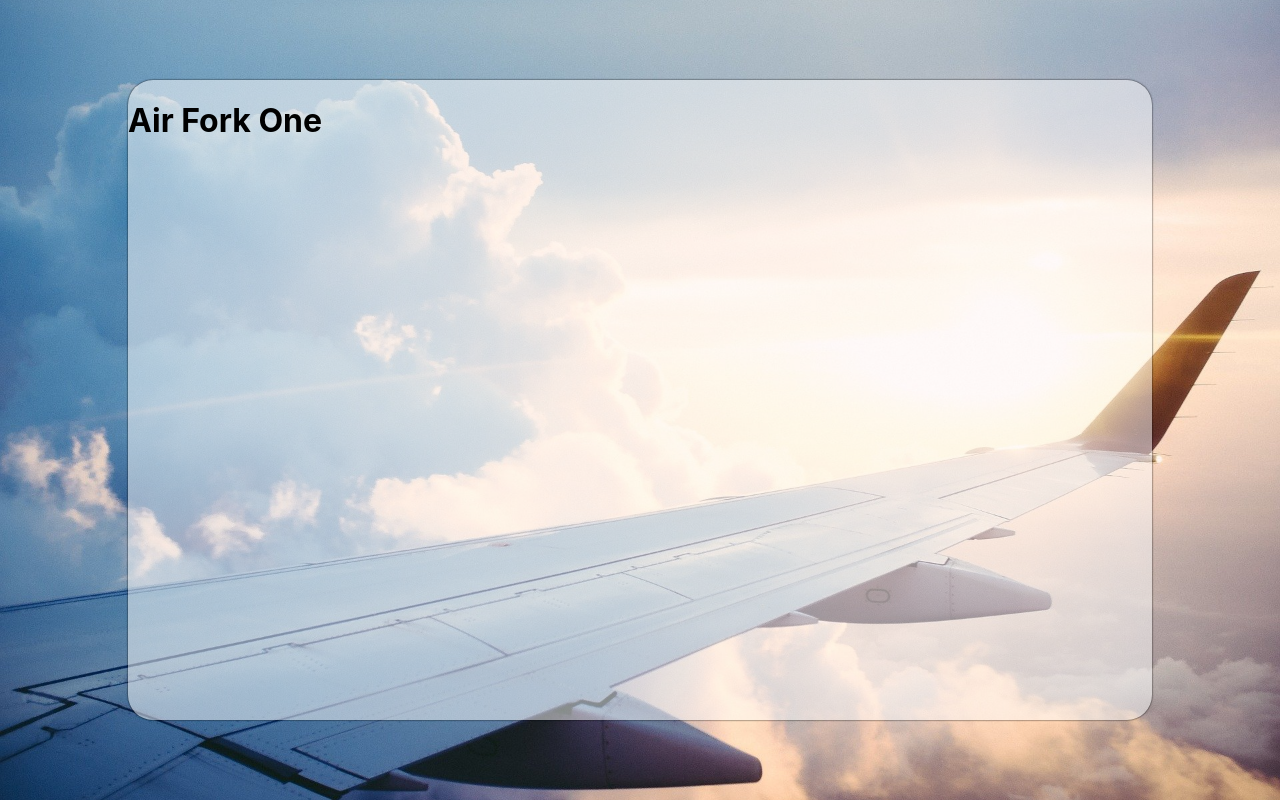
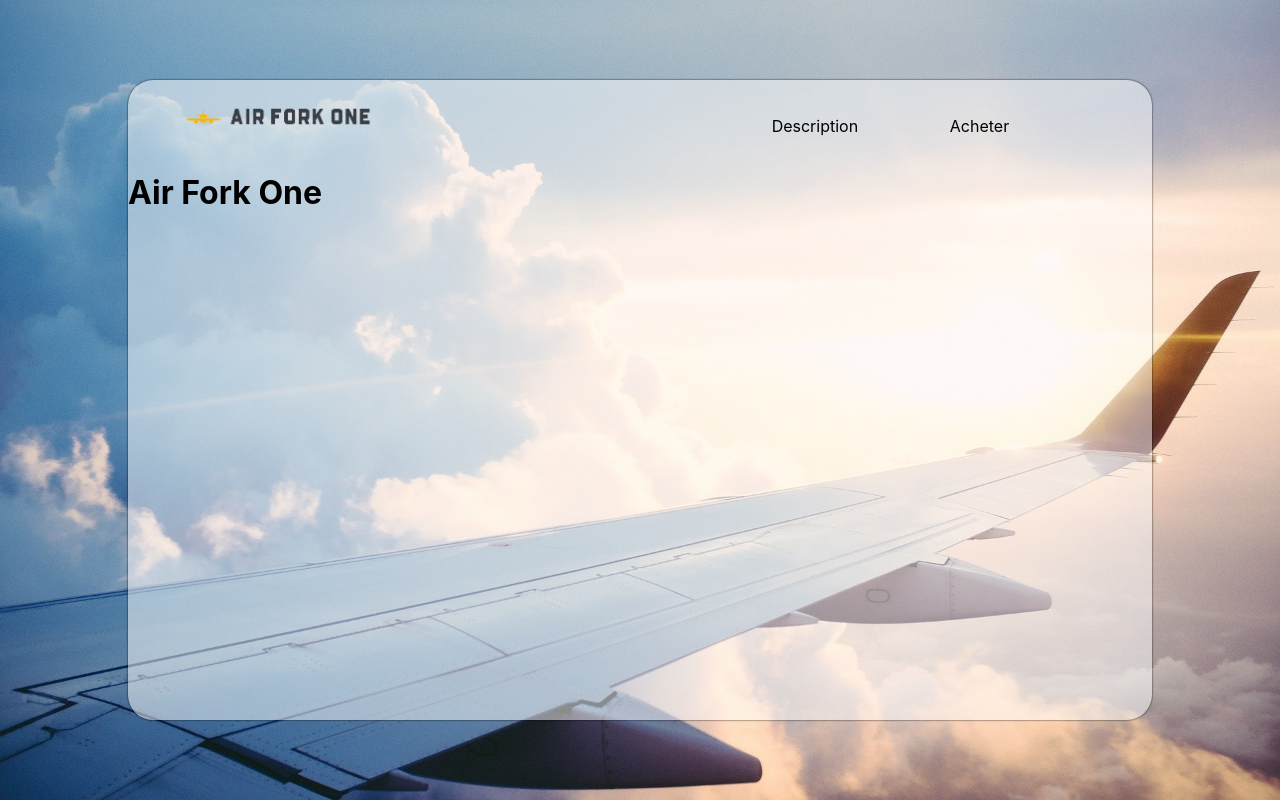
Before and after one commit to slangot/airforkone-front, a React (Create React App) app: page / in a window 1280 px wide. Built offline with nearby package versions, Linux system fonts and the light colour scheme.

Commit message:
adding logo, creation of the Navbar and adding style

```diff
--- /dev/null
+++ b/src/components/Navbar/Navbar.css
@@ -0,0 +1,42 @@
+.Navbar {
+  width: 90%;
+  display: flex;
+  flex-direction: row;
+  justify-content: space-between;
+  margin: 0 auto;
+  margin-top: 20px;
+}
+
+.Navbar a {
+  text-decoration: none;
+  color: black;
+  transition: 0.2s linear;
+}
+
+.Navbar a:hover {
+  color: orange;
+  text-shadow: 0px 0px black;
+  transform: scale(1.1);
+}
+
+.navbar-logo-container {
+  width: 200px;
+}
+
+.navbar-logo-container img {
+  width: 100%;
+}
+
+.navbar-menu-container {
+  width: 50%;
+}
+
+.navbar-menu-container ul{
+  display: flex;
+  flex-direction: row;
+  justify-content: space-evenly;
+}
+
+.navbar-menu-container li{
+  list-style-type: none;
+}
--- /dev/null
+++ b/src/components/Navbar/Navbar.jsx
@@ -0,0 +1,25 @@
+import { NavLink } from "react-router-dom";
+
+import Logo from '../../assets/logo1-wbg.png'
+
+import './Navbar.css'
+
+const Navbar = () => {
+  return (
+    <div className='Navbar'>
+      <div className='navbar-logo-container'>
+        <NavLink to='/'>
+          <img src={Logo} alt='logo home' />
+        </NavLink>
+      </div>
+      <div className='navbar-menu-container'>
+        <ul>
+          <NavLink to=''><li>Description</li></NavLink>
+          <NavLink to=''><li>Acheter</li></NavLink>
+        </ul>
+      </div>
+    </div>
+    );
+}
+
+export default Navbar;
--- a/src/screens/Home/Home.jsx
+++ b/src/screens/Home/Home.jsx
@@ -1,8 +1,10 @@
+import Navbar from '../../components/Navbar/Navbar';
 import './Home.css'
 
 const Home = () => {
   return (
     <div className='Home'>
+      <Navbar />
       <h1>Air Fork One</h1>
     </div>
     );
```
Also changed, not shown: src/assets/logo1-wbg.png (added), src/assets/logo1.png (added).
